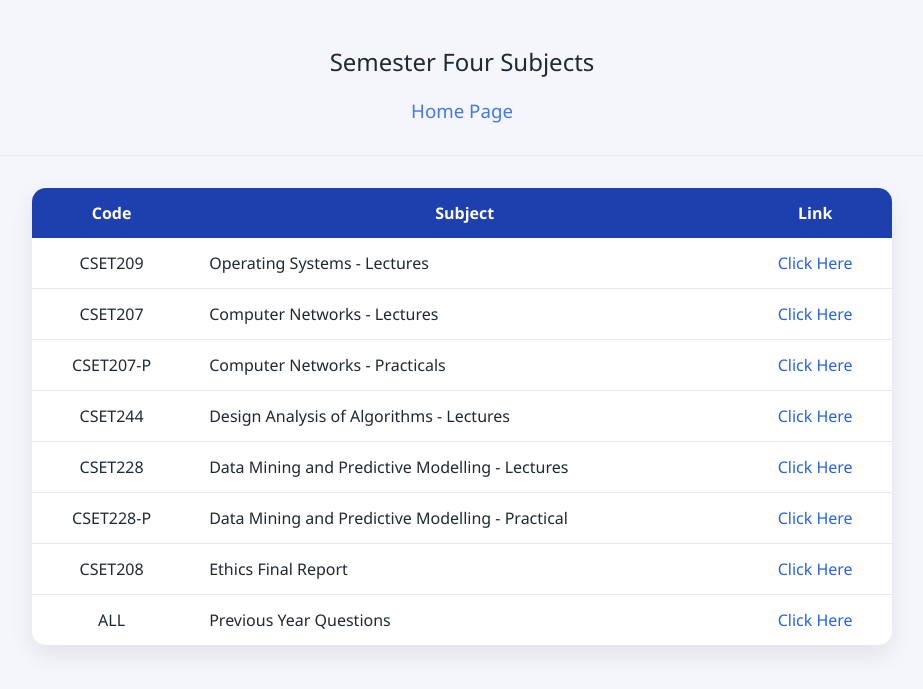
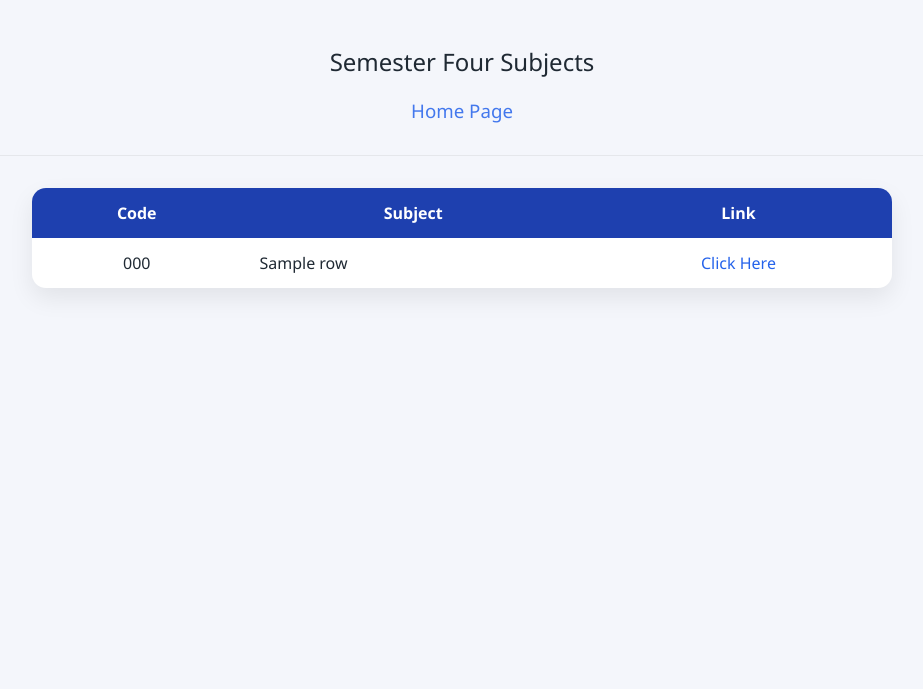
Before and after one commit to GuptajiRocks/bunotes-updated, a Flask app: template templates/semfour.html in a window 1280 px wide. Shown: the top 689 px of the page, without its empty margins (178-1101 px from the left). Run offline with Flask 3, Linux system fonts and the light colour scheme; the template is opened without the code that fills it: most values are stand-ins (such as "Sample title", 1, 10 or a date in 2020).

Commit message:
daa tut added and more templating

```diff
--- a/app.py
+++ b/app.py
@@ -3,6 +3,7 @@ from flask import Flask, jsonify
 from blueprints.dirfunc import pagerts
 from blueprints.semfour import semfo
 from blueprints.semone import sone
+from blueprints.semtwo import stwo
 
 # from models.db import admin
 
@@ -10,6 +11,7 @@ app = Flask(__name__)
 app.register_blueprint(pagerts)
 app.register_blueprint(sone)
 app.register_blueprint(semfo)
+app.register_blueprint(stwo)
 # app.register_blueprint(admin)
 
 
--- a/templates/semfour.html
+++ b/templates/semfour.html
@@ -35,82 +35,17 @@
                     </thead>
 
                     <tbody>
+                        {% for row in semsub %}
                         <tr>
-                            <td>CSET209</td>
-                            <td>Operating Systems - Lectures</td>
+                            <td>{{ row.code }}</td>
+                            <td>{{ row.title }}</td>
                             <td>
-                                <a href="/semfour/os" target="_blank"
+                                <a href="{{ row.link }}" target="_blank"
                                     >Click Here</a
                                 >
                             </td>
                         </tr>
-                        <tr>
-                            <td>CSET207</td>
-                            <td>Computer Networks - Lectures</td>
-                            <td>
-                                <a href="/semfour/cn" target="_blank"
-                                    >Click Here</a
-                                >
-                            </td>
-                        </tr>
-                        <tr>
-                            <td>CSET207-P</td>
-                            <td>Computer Networks - Practicals</td>
-                            <td>
-                                <a href="/semfour/cnlab" target="_blank"
-                                    >Click Here</a
-                                >
-                            </td>
-                        </tr>
-                        <tr>
-                            <td>CSET244</td>
-                            <td>Design Analysis of Algorithms - Lectures</td>
-                            <td>
-                                <a href="/semfour/daa" target="_blank"
-                                    >Click Here</a
-                                >
-                            </td>
-                        </tr>
-                        <tr>
-                            <td>CSET228</td>
-                            <td>
-                                Data Mining and Predictive Modelling - Lectures
-                            </td>
-                            <td>
-                                <a href="/semfour/dmpm" target="_blank"
-                                    >Click Here</a
-                                >
-                            </td>
-                        </tr>
-                        <tr>
-                            <td>CSET228-P</td>
-                            <td>
-                                Data Mining and Predictive Modelling - Practical
-                            </td>
-                            <td>
-                                <a href="/semfour/dmpmlab" target="_blank"
-                                    >Click Here</a
-                                >
-                            </td>
-                        </tr>
-                        <tr>
-                            <td>CSET208</td>
-                            <td>Ethics Final Report</td>
-                            <td>
-                                <a href="/semfour/ethics" target="_blank"
-                                    >Click Here</a
-                                >
-                            </td>
-                        </tr>
-                        <tr>
-                            <td>ALL</td>
-                            <td>Previous Year Questions</td>
-                            <td>
-                                <a href="/semfour/pyq" target="_blank"
-                                    >Click Here</a
-                                >
-                            </td>
-                        </tr>
+                        {% endfor %}
                     </tbody>
                 </table>
             </div>
```
Also changed, not shown: blueprints/dirfunc.py (+41 -1 lines), blueprints/semfour.py (+6 -1 lines), static/s4lec.css (added, +99 -0 lines), templates/foursem/s4lec.html (+4 -102 lines).
